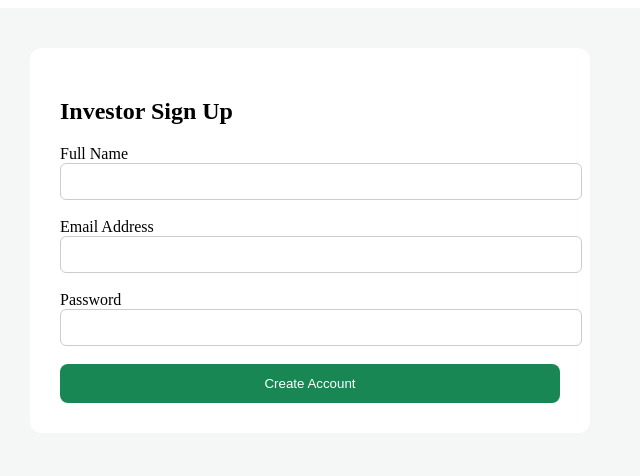
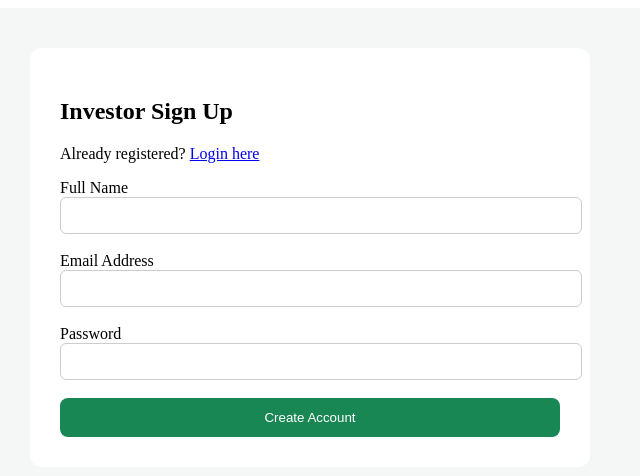
Before and after one commit to akyegreenfarms/akye-green-farms, a Next.js app: page /signup in a window 1280 px wide. Shown: the top 476 px of the page, without its empty margins (330-970 px from the left). Built offline with nearby package versions, Linux system fonts and the light colour scheme.

Commit message:
Restore login link on signup page

```diff
--- a/pages/signup.js
+++ b/pages/signup.js
@@ -39,6 +39,9 @@ export default function Signup() {
         <h2>Investor Sign Up</h2>
 
         <form onSubmit={handleSubmit}>
+  <p style={{ marginTop: "15px" }}>
+  Already registered? <a href="/login">Login here</a>
+</p>
           <label>Full Name</label><br />
           <input type="text" name="name" required style={inputStyle} /><br /><br />
 
@@ -73,6 +76,3 @@ const buttonStyle = {
   width: "100%",
   cursor: "pointer"
 };
- <p style={{ marginTop: "15px" }}>
-  Already registered? <a href="/login">Login here</a>
-</p>
```
